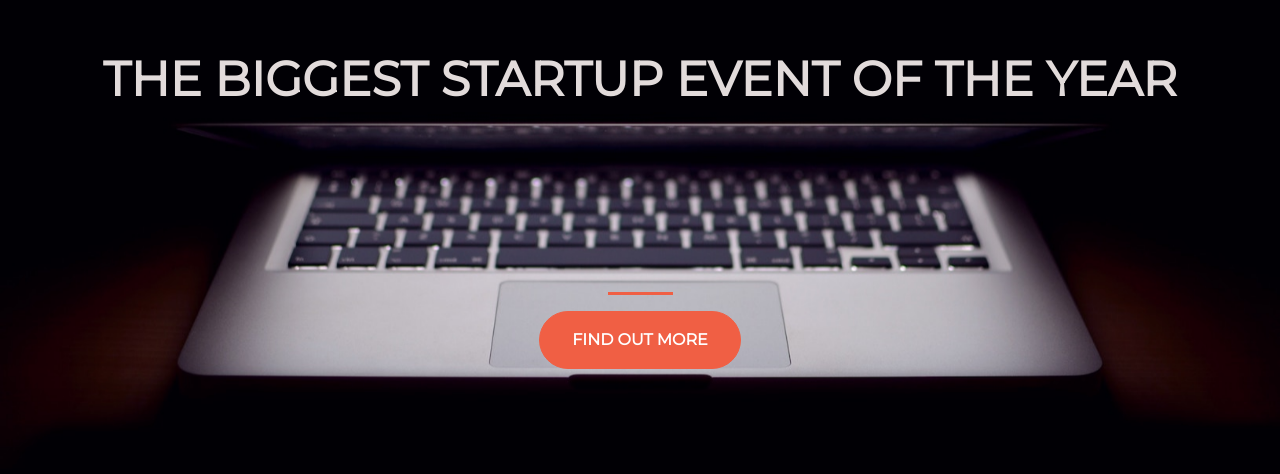
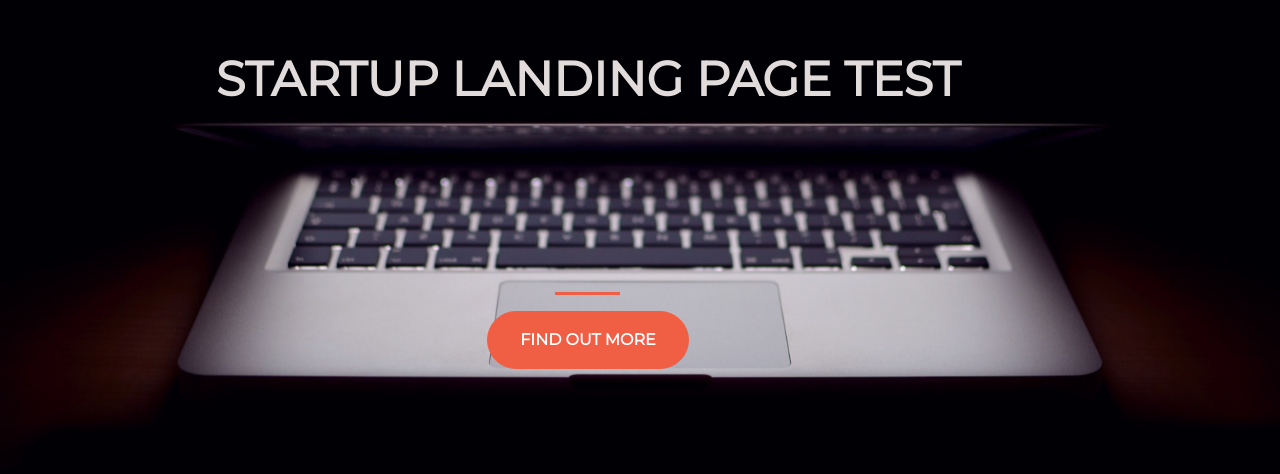
Before and after one commit to jhanril/startup, a plain HTML site: page index.html in a window 1280 px wide. Shown: the part 190-664 px from the top of the page. Drawn offline with Linux system fonts and the light colour scheme.

Commit message:
changing h1 text

```diff
--- a/index.html
+++ b/index.html
@@ -18,7 +18,7 @@
     <div class="container d-flex align-items-center h-100">
       <div class="row">
         <header class="text-center col-12">
-          <h1 class="text-uppercase"><strong>The biggest startup event of the year</strong></h1>
+          <h1 class="text-uppercase"><strong>Startup Landing Page Test</strong></h1>
         </header>
         <section class="buffer col-12"></section>
         <section class="text-center col-12">
```
